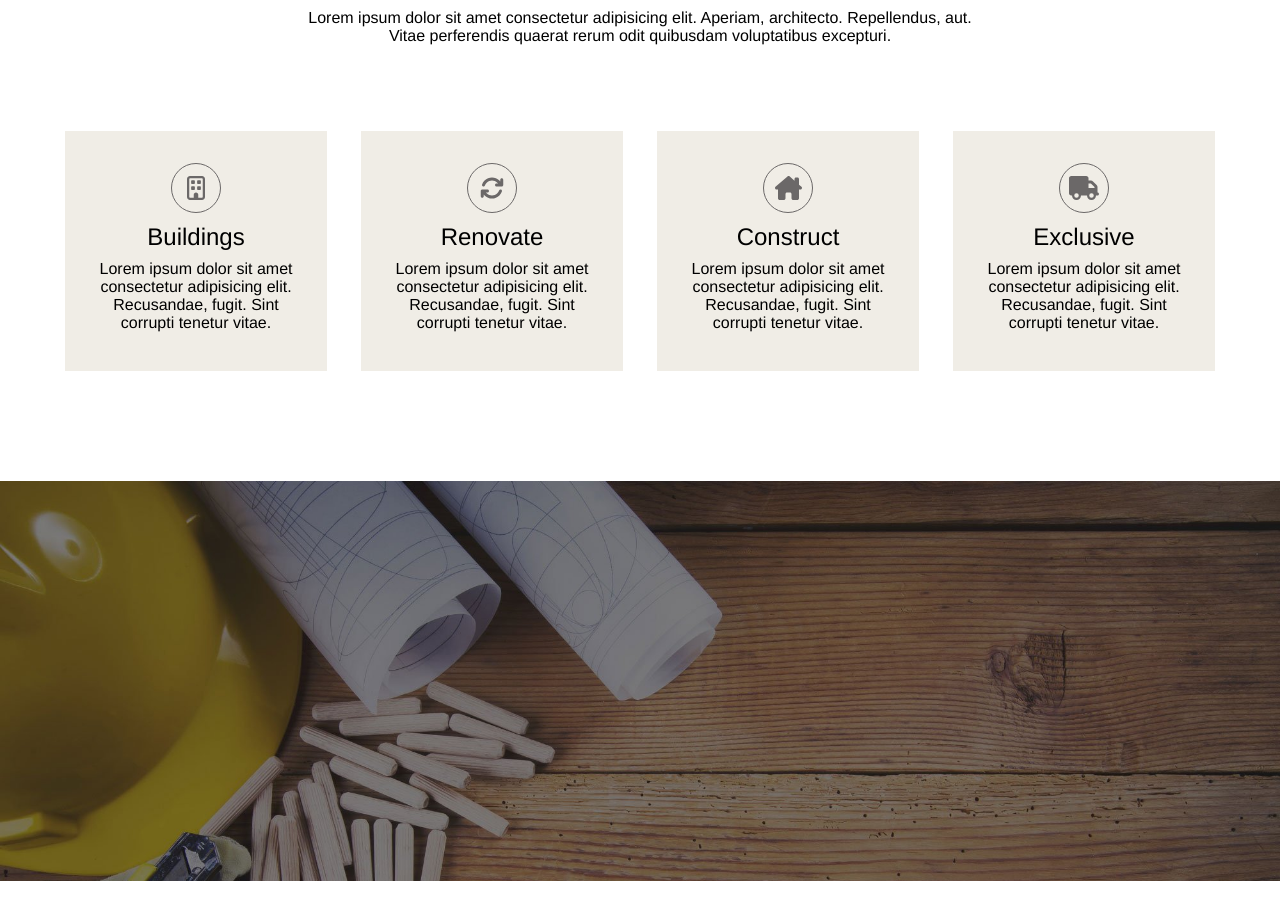
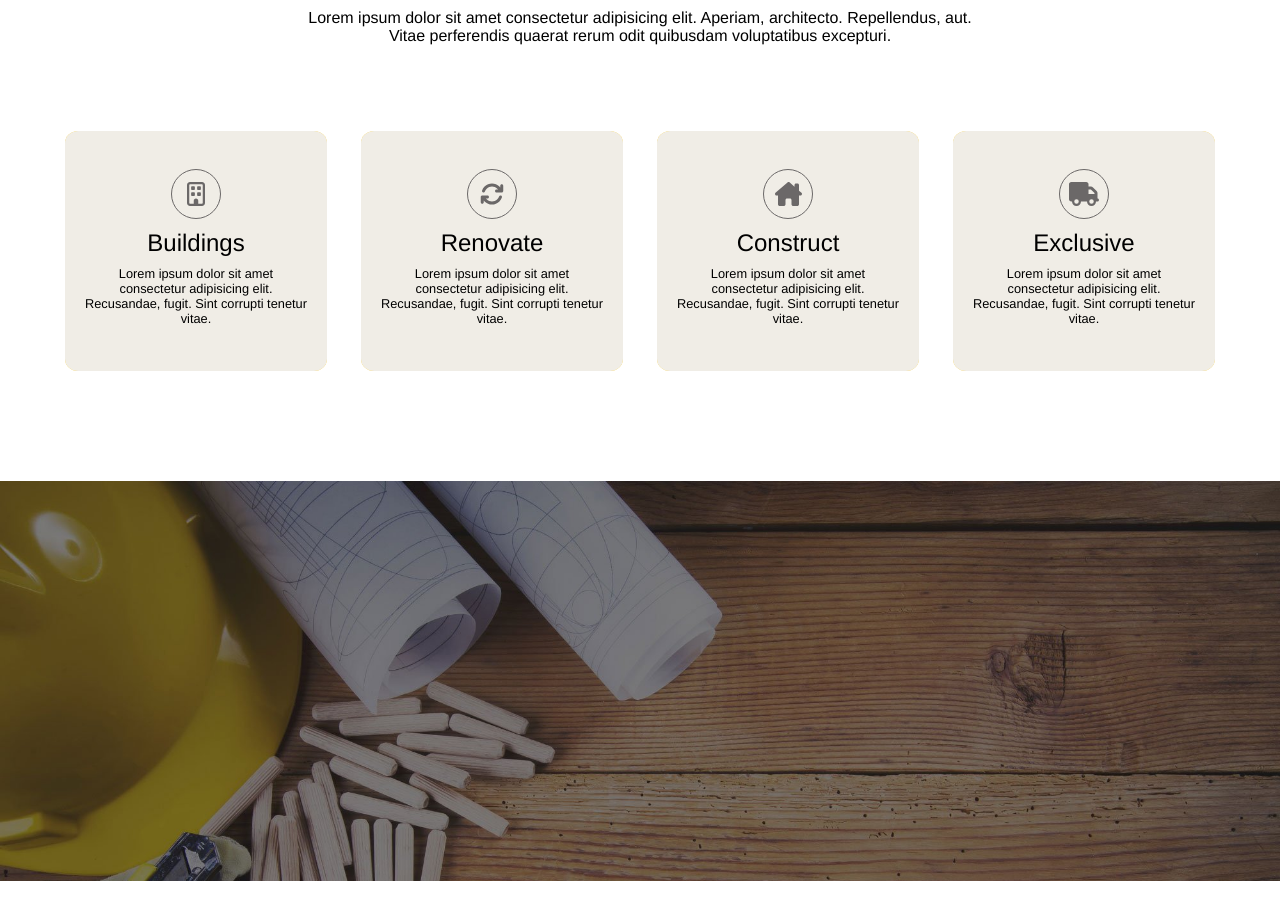
Before and after one commit to davishka-hikkaduwa/proj-html-vuejs, a Vue app: page / in a window 1280 px wide. Shown: the part 880-1799 px from the top of the page. Built offline with nearby package versions, Linux system fonts and the light colour scheme.

Commit message:
fixed ServicesCardComponent cards hover

```diff
--- a/src/assets/styles/utilities.scss
+++ b/src/assets/styles/utilities.scss
@@ -18,6 +18,8 @@ button {
     background-color: #31312f;
     color: #fff;
 }
+
+
 
 .info-container {
     padding: 80px 260px 20px 260px;
--- a/src/components/ServicesCardComponent.vue
+++ b/src/components/ServicesCardComponent.vue
@@ -1,8 +1,7 @@
 <template>
 <div class="services-card-container row">
     <div class="col services-card" v-for="(card, index) in cards" :key="index">
-        <div class="inner-card" @click="cardActual == 'start' ? (cardActual = 'flipped' ) : (cardActual = 'start' )"
-        :class="{ flip: cardActual == 'flipped' }">
+        <div class="inner-card">
             <div class="card-face face-front">
                 <div class="icon-container">
                     <font-awesome-icon :icon="card.front.icon" class="icons"/>
@@ -11,8 +10,9 @@
                 <p> {{ card.front.text }} </p>
             </div>
             <div class="card-face face-back">
-                <h3> {{ card.back.title }} </h3>
+                <h5> {{ card.back.title }} </h5>
                 <p> {{ card.back.text }} </p>
+                <button class="yellow-btn">GET A QUOTE</button>
             </div>
         </div>
     </div>
@@ -88,19 +88,15 @@ export default {
             flex-direction: column;
             margin: 0 5px;
             padding: 10px;
-            border-radius: 5%;
-            // background-color: #f0ede6;
             align-items: center;
             width: 200px;
             height: 260px;
 
             .inner-card{
+                position: relative;
                 width: 100%;
                 height: 100%;
-                transition: transform 1s;
-                transform-style: preserve-3d;
                 cursor: pointer;
-                position: relative;
             }
 
             .card-face{
@@ -110,26 +106,41 @@ export default {
                 height: 100%;
                 text-align: center;
                 backface-visibility: hidden;
+                border-radius: 5%;
+                display: flex;
+                flex-direction: column;
+                justify-content: center;
+                align-items: center;
+                p{
+                    font-size: 0.8rem;
+                }
+
             }
 
             .face-front{
-                // position: relative;
                 background-color: #f0ede6;
                 display: flex;
                 justify-content: center;
                 flex-direction: column;
                 align-items: center;
-
+                z-index: 100;
+            }
+            .inner-card:hover{
+                .face-front{
+                    opacity: 0;
+                }
             }
 
             .face-back{
-                transform: rotateY(180deg);
-                background-color: yellow;
+                background-color: #f9d03f;
+                color: #6b6868;
+                .yellow-btn{
+                    background-color: #ffe07b;
+                    color: #6b6868;
+                }
             }
 
-            .flip{
-                transform: rotateY(180deg);
-            }
+
 
             .icon-container{
                 display: flex;
```
